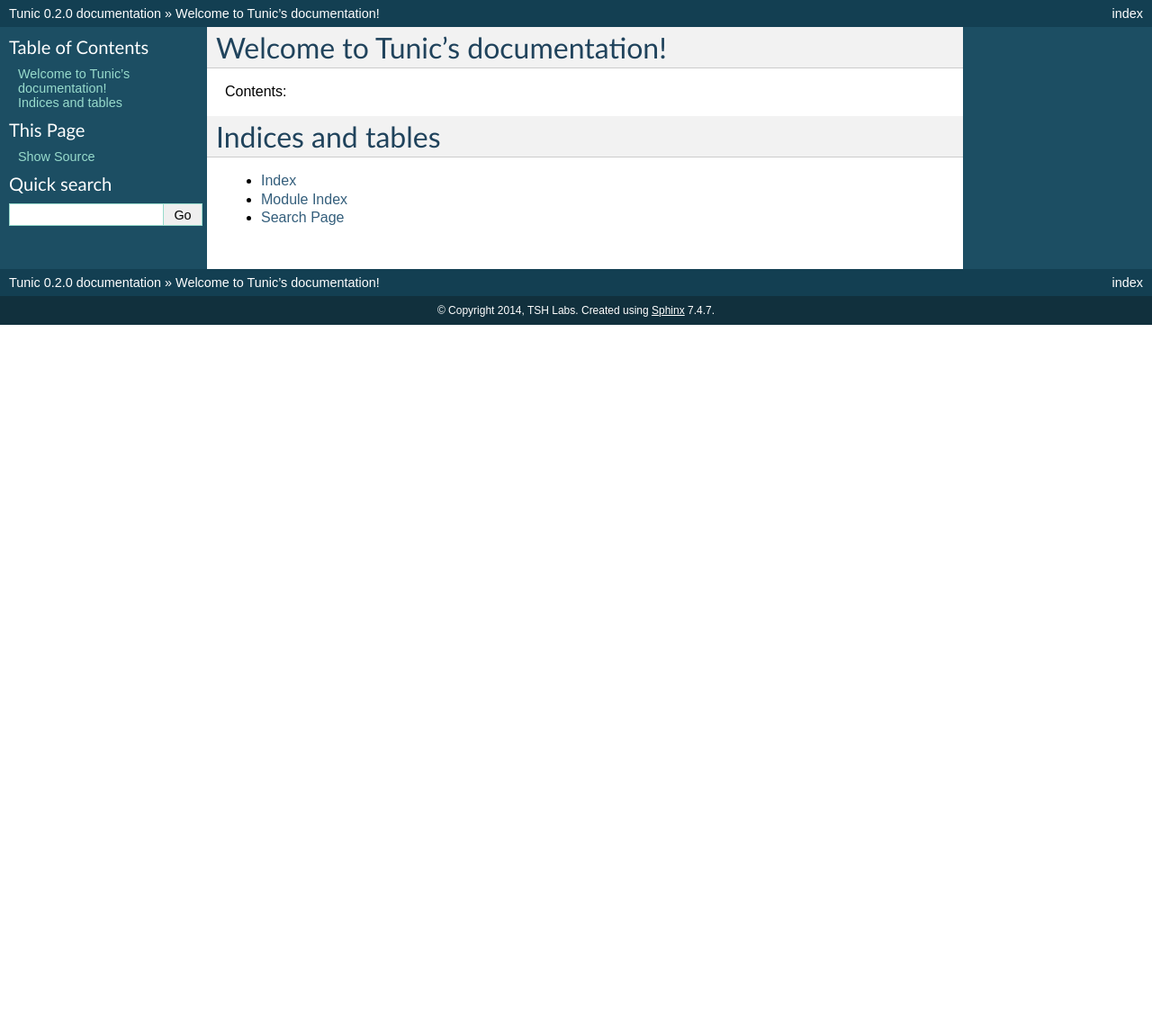
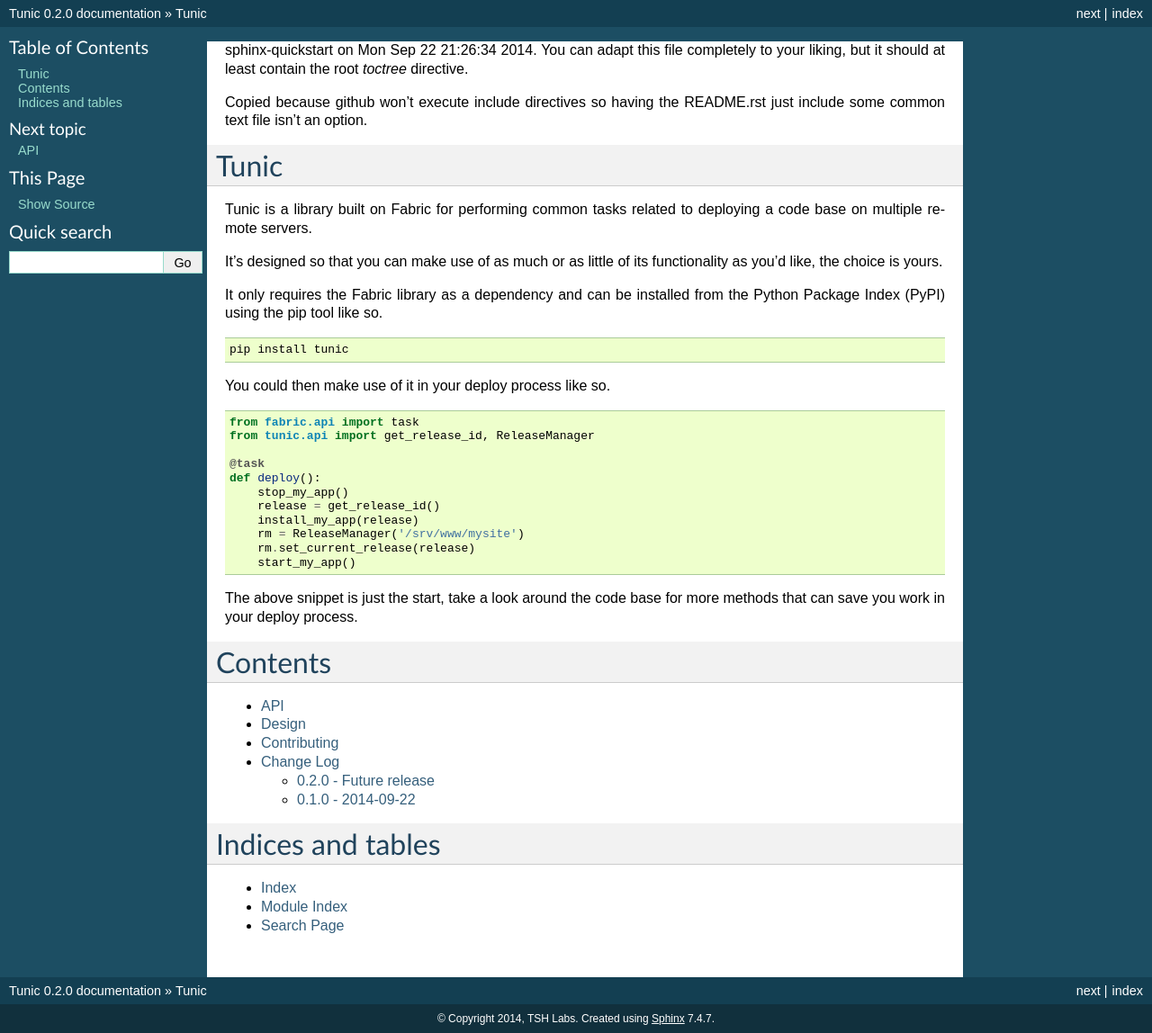
Before and after one commit to 56quarters/tunic, a Sphinx documentation site: the page built from doc/source/index.rst, in a window 1280 px wide. Shown: the whole page at 90% size. Built offline with Sphinx 7.4.7, drawn with Linux system fonts in a browser that asks for light colours; before the commit the page ends 900 px from its top, so only the background shows below that.

Commit message:
Initial doc skeleton

```diff
--- /dev/null
+++ b/doc/source/api.rst
@@ -0,0 +1,2 @@
+API
+===
--- /dev/null
+++ b/doc/source/changes.rst
@@ -0,0 +1,10 @@
+Change Log
+==========
+
+0.2.0 - Future release
+----------------------
+* Add initial documentation for Tunic API
+
+0.1.0 - 2014-09-22
+------------------
+* Initial release
--- /dev/null
+++ b/doc/source/contributing.rst
@@ -0,0 +1,2 @@
+Contributing
+============
--- /dev/null
+++ b/doc/source/design.rst
@@ -0,0 +1,2 @@
+Design
+======
--- a/doc/source/index.rst
+++ b/doc/source/index.rst
@@ -1,17 +1,54 @@
 .. Tunic documentation master file, created by
-   sphinx-quickstart on Mon Sep 22 21:26:34 2014.
-   You can adapt this file completely to your liking, but it should at least
-   contain the root `toctree` directive.
+sphinx-quickstart on Mon Sep 22 21:26:34 2014.
+You can adapt this file completely to your liking, but it should at least
+contain the root `toctree` directive.
 
-Welcome to Tunic's documentation!
-=================================
+.. NOTE: Copied from README.rst, keep in sync.
+Copied because github won't execute include directives so
+having the README.rst just include some common text file
+isn't an option.
 
-Contents:
+Tunic
+=====
+
+Tunic is a library built on Fabric for performing common tasks related
+to deploying a code base on multiple remote servers.
+
+It's designed so that you can make use of as much or as little of
+its functionality as you'd like, the choice is yours.
+
+It only requires the Fabric library as a dependency and can be installed
+from the Python Package Index (PyPI) using the pip tool like so. ::
+
+    pip install tunic
+
+You could then make use of it in your deploy process like so. ::
+
+    from fabric.api import task
+    from tunic.api import get_release_id, ReleaseManager
+
+    @task
+    def deploy():
+        stop_my_app()
+        release = get_release_id()
+        install_my_app(release)
+        rm = ReleaseManager('/srv/www/mysite')
+        rm.set_current_release(release)
+        start_my_app()
+
+The above snippet is just the start, take a look around the code base
+for more methods that can save you work in your deploy process.
+
+Contents
+========
 
 .. toctree::
-   :maxdepth: 2
+    :maxdepth: 2
 
-
+    api
+    design
+    contributing
+    changes
 
 Indices and tables
 ==================
```
